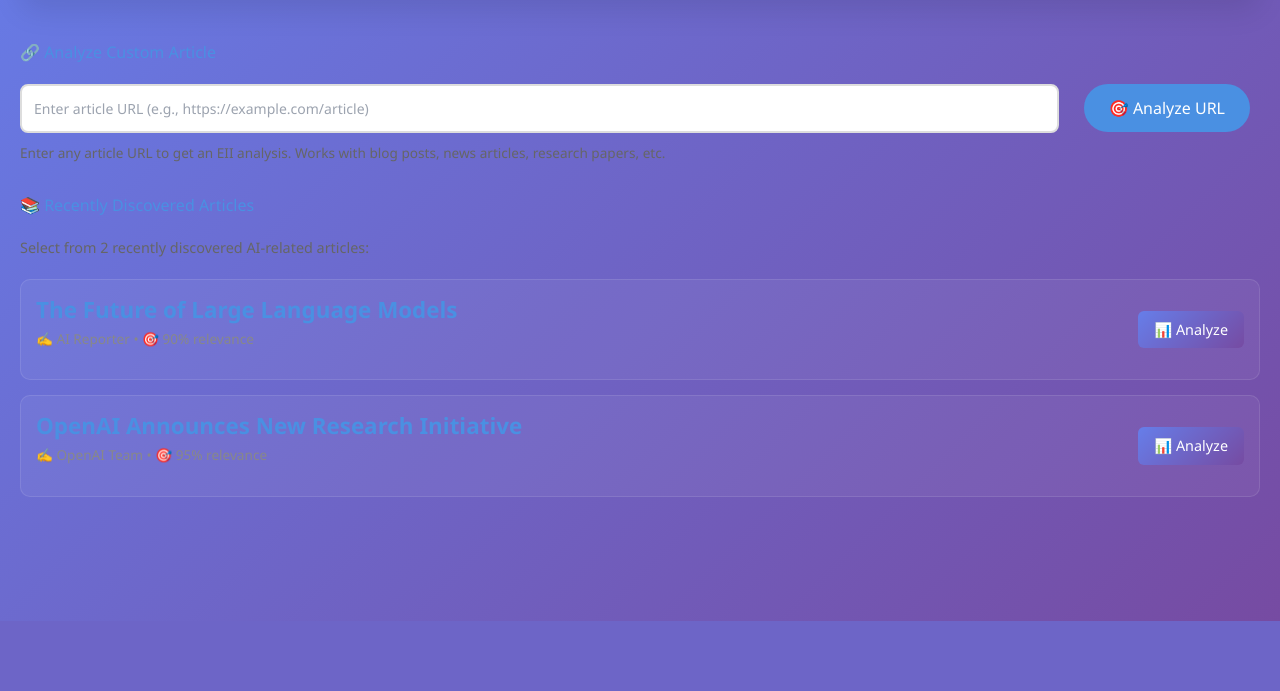
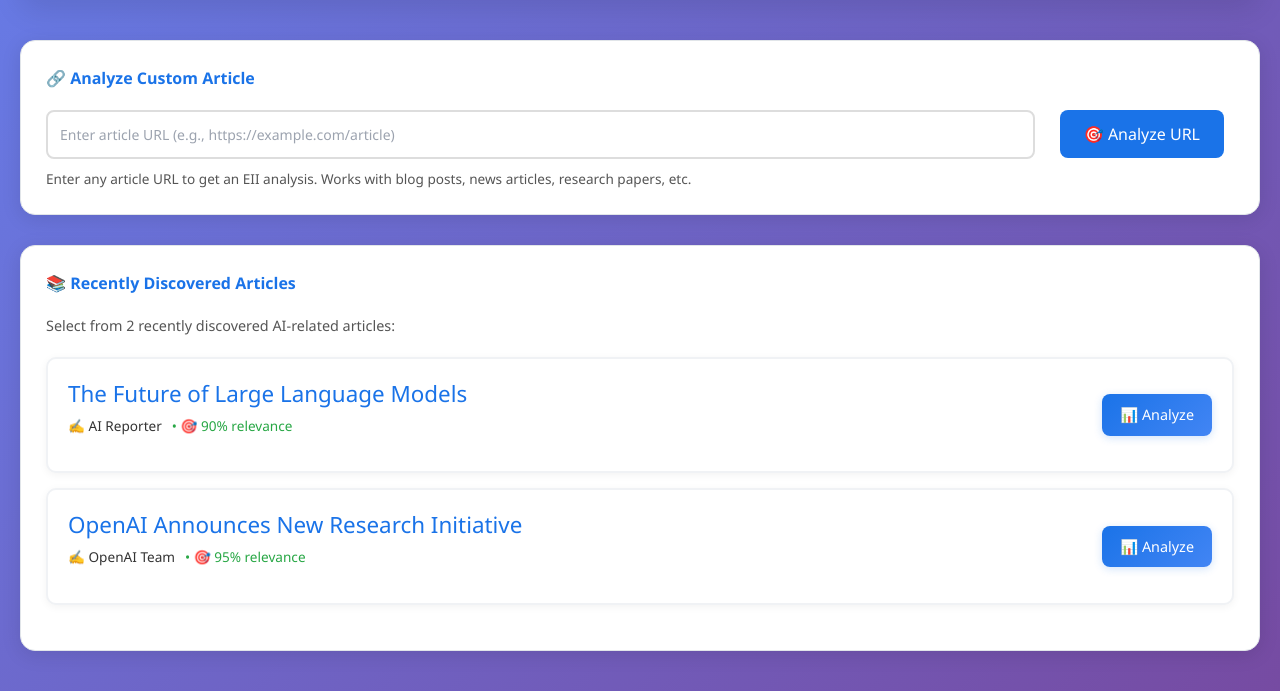
Before and after one commit to dp-pcs/expertise-inflation-index, a Flask app: page /article-analysis in a window 1280 px wide. Shown: the part 179-870 px from the top of the page. Before the commit the page ends 800 px from the top, so only its background shows below. Run offline with Flask 3, Linux system fonts and the light colour scheme; some libraries are stand-ins or nearby versions.

Commit message:
Fix readability issues on article selection page
🎨 Improved color contrast and readability:
- Changed from semi-transparent glass cards to solid white backgrounds
- Updated text colors for better contrast (dark text on light backgrounds)
- Fixed purple gradient + light blue text readability issues
- Replaced CSS variables with explicit colors (#1a73e8 for headings, #333/#555 for text)
- Enhanced button styling with proper contrast
- Added proper input field styling with focus states
- Improved article meta information styling with color-coded elements

✅ Page is now fully readable with proper contrast ratios
🔧 No more light blue text on purple background issues

```diff
--- a/templates/article_selection.html
+++ b/templates/article_selection.html
@@ -10,29 +10,29 @@
     </div>
 
     <!-- Custom URL Input Section -->
-    <div class="glass-card" style="margin-bottom: 30px;">
-        <h3 style="margin-bottom: 20px; color: var(--primary-color);">🔗 Analyze Custom Article</h3>
+    <div class="custom-url-card" style="margin-bottom: 30px;">
+        <h3 style="margin-bottom: 20px; color: #1a73e8; font-weight: 600;">🔗 Analyze Custom Article</h3>
         <div style="display: flex; gap: 15px; align-items: center;">
             <input type="url"
                    id="custom-url"
                    placeholder="Enter article URL (e.g., https://example.com/article)"
-                   style="flex: 1; padding: 12px; border: 2px solid #ddd; border-radius: 8px; font-size: 14px;">
+                   style="flex: 1; padding: 12px; border: 2px solid #ddd; border-radius: 8px; font-size: 14px; color: #333;">
             <button onclick="analyzeCustomUrl()"
                     class="nav-button"
-                    style="background: var(--primary-color); white-space: nowrap;">
+                    style="background: #1a73e8; white-space: nowrap; color: white;">
                 🎯 Analyze URL
             </button>
         </div>
-        <div style="margin-top: 10px; font-size: 0.85em; color: #666;">
+        <div style="margin-top: 10px; font-size: 0.85em; color: #555;">
             Enter any article URL to get an EII analysis. Works with blog posts, news articles, research papers, etc.
         </div>
     </div>
 
     <!-- Discovered Articles Section -->
     {% if articles %}
-    <div class="glass-card">
-        <h3 style="margin-bottom: 20px; color: var(--primary-color);">📚 Recently Discovered Articles</h3>
-        <div style="font-size: 0.9em; color: #666; margin-bottom: 20px;">
+    <div class="articles-card">
+        <h3 style="margin-bottom: 20px; color: #1a73e8; font-weight: 600;">📚 Recently Discovered Articles</h3>
+        <div style="font-size: 0.9em; color: #555; margin-bottom: 20px;">
             Select from {{ articles|length }} recently discovered AI-related articles:
         </div>
 
@@ -41,16 +41,16 @@
             <div class="article-item">
                 <div class="article-info">
                     <div class="article-title">
-                        <a href="{{ article.url }}" target="_blank" style="color: var(--primary-color); text-decoration: none;">
+                        <a href="{{ article.url }}" target="_blank" style="color: #1a73e8; text-decoration: none; font-weight: 500;">
                             {{ article.title[:80] }}{% if article.title|length > 80 %}...{% endif %}
                         </a>
                     </div>
                     <div class="article-meta">
                         {% if article.author %}
-                            ✍️ {{ article.author }}
+                            <span style="color: #333;">✍️ {{ article.author }}</span>
                         {% endif %}
                         {% if article.relevance_score %}
-                            • 🎯 {{ "%.0f"|format(article.relevance_score * 100) }}% relevance
+                            <span style="color: #28a745;">• 🎯 {{ "%.0f"|format(article.relevance_score * 100) }}% relevance</span>
                         {% endif %}
                     </div>
                 </div>
@@ -65,17 +65,33 @@
         </div>
     </div>
     {% else %}
-    <div class="glass-card">
-        <h3 style="color: var(--primary-color);">📚 No Discovered Articles</h3>
-        <p style="color: #666; margin: 15px 0;">
+    <div class="articles-card">
+        <h3 style="color: #1a73e8; font-weight: 600;">📚 No Discovered Articles</h3>
+        <p style="color: #555; margin: 15px 0;">
             No discovered articles available. Use the custom URL input above to analyze any article.
         </p>
-        <a href="/discovery-report" class="nav-button">🔍 Discover Articles First</a>
+        <a href="/discovery-report" class="nav-button" style="background: #1a73e8; color: white;">🔍 Discover Articles First</a>
     </div>
     {% endif %}
 </div>
 
 <style>
+/* High-contrast card styling for better readability */
+.custom-url-card, .articles-card {
+    background: white;
+    border-radius: 15px;
+    padding: 25px;
+    box-shadow: 0 4px 20px rgba(0, 0, 0, 0.1);
+    border: 1px solid #e1e5e9;
+    margin-bottom: 20px;
+}
+
+.custom-url-card h3, .articles-card h3 {
+    color: #1a73e8 !important;
+    font-weight: 600 !important;
+    margin-bottom: 20px;
+}
+
 .articles-grid {
     display: grid;
     gap: 15px;
@@ -85,16 +101,19 @@
     display: flex;
     justify-content: space-between;
     align-items: center;
-    padding: 15px;
-    background: rgba(255, 255, 255, 0.05);
+    padding: 20px;
+    background: white;
     border-radius: 10px;
-    border: 1px solid rgba(255, 255, 255, 0.1);
+    border: 2px solid #f0f2f5;
     transition: all 0.3s ease;
+    box-shadow: 0 2px 8px rgba(0, 0, 0, 0.05);
 }
 
 .article-item:hover {
-    background: rgba(255, 255, 255, 0.1);
+    background: #f8f9fa;
+    border-color: #1a73e8;
     transform: translateY(-2px);
+    box-shadow: 0 4px 15px rgba(26, 115, 232, 0.1);
 }
 
 .article-info {
@@ -104,17 +123,30 @@
 
 .article-title {
     font-weight: 600;
-    margin-bottom: 5px;
+    margin-bottom: 8px;
     line-height: 1.3;
+}
+
+.article-title a {
+    color: #1a73e8 !important;
+    text-decoration: none !important;
+    font-weight: 500 !important;
 }
 
 .article-title a:hover {
     text-decoration: underline !important;
+    color: #1557b0 !important;
 }
 
 .article-meta {
     font-size: 0.85em;
-    color: #888;
+    display: flex;
+    gap: 10px;
+    flex-wrap: wrap;
+}
+
+.article-meta span {
+    display: inline-block;
 }
 
 .article-actions {
@@ -122,21 +154,55 @@
 }
 
 .analyze-btn {
-    background: linear-gradient(135deg, #667eea 0%, #764ba2 100%);
+    background: linear-gradient(135deg, #1a73e8 0%, #4285f4 100%);
     color: white;
     border: none;
-    padding: 8px 16px;
-    border-radius: 6px;
+    padding: 10px 18px;
+    border-radius: 8px;
     cursor: pointer;
     font-size: 0.9em;
     font-weight: 500;
     transition: all 0.3s ease;
     white-space: nowrap;
+    box-shadow: 0 2px 8px rgba(26, 115, 232, 0.2);
 }
 
 .analyze-btn:hover {
+    background: linear-gradient(135deg, #1557b0 0%, #3367d6 100%);
     transform: translateY(-1px);
-    box-shadow: 0 4px 12px rgba(102, 126, 234, 0.4);
+    box-shadow: 0 4px 12px rgba(26, 115, 232, 0.3);
+}
+
+.nav-button {
+    background: #1a73e8 !important;
+    color: white !important;
+    padding: 12px 24px;
+    border-radius: 8px;
+    text-decoration: none;
+    font-weight: 500;
+    transition: all 0.3s ease;
+    display: inline-block;
+    border: none;
+    cursor: pointer;
+}
+
+.nav-button:hover {
+    background: #1557b0 !important;
+    transform: translateY(-2px);
+    box-shadow: 0 4px 12px rgba(26, 115, 232, 0.3);
+}
+
+/* Input styling */
+input[type="url"] {
+    color: #333 !important;
+    background: white !important;
+    border: 2px solid #ddd !important;
+}
+
+input[type="url"]:focus {
+    outline: none;
+    border-color: #1a73e8 !important;
+    box-shadow: 0 0 0 3px rgba(26, 115, 232, 0.1);
 }
 
 /* Responsive design */
@@ -144,12 +210,21 @@
     .article-item {
         flex-direction: column;
         text-align: center;
-        gap: 10px;
+        gap: 15px;
     }
 
     .article-info {
         margin-right: 0;
         margin-bottom: 10px;
+    }
+
+    .custom-url-card > div:first-of-type {
+        flex-direction: column;
+        gap: 15px;
+    }
+
+    .custom-url-card input {
+        width: 100%;
     }
 }
 </style>
```
